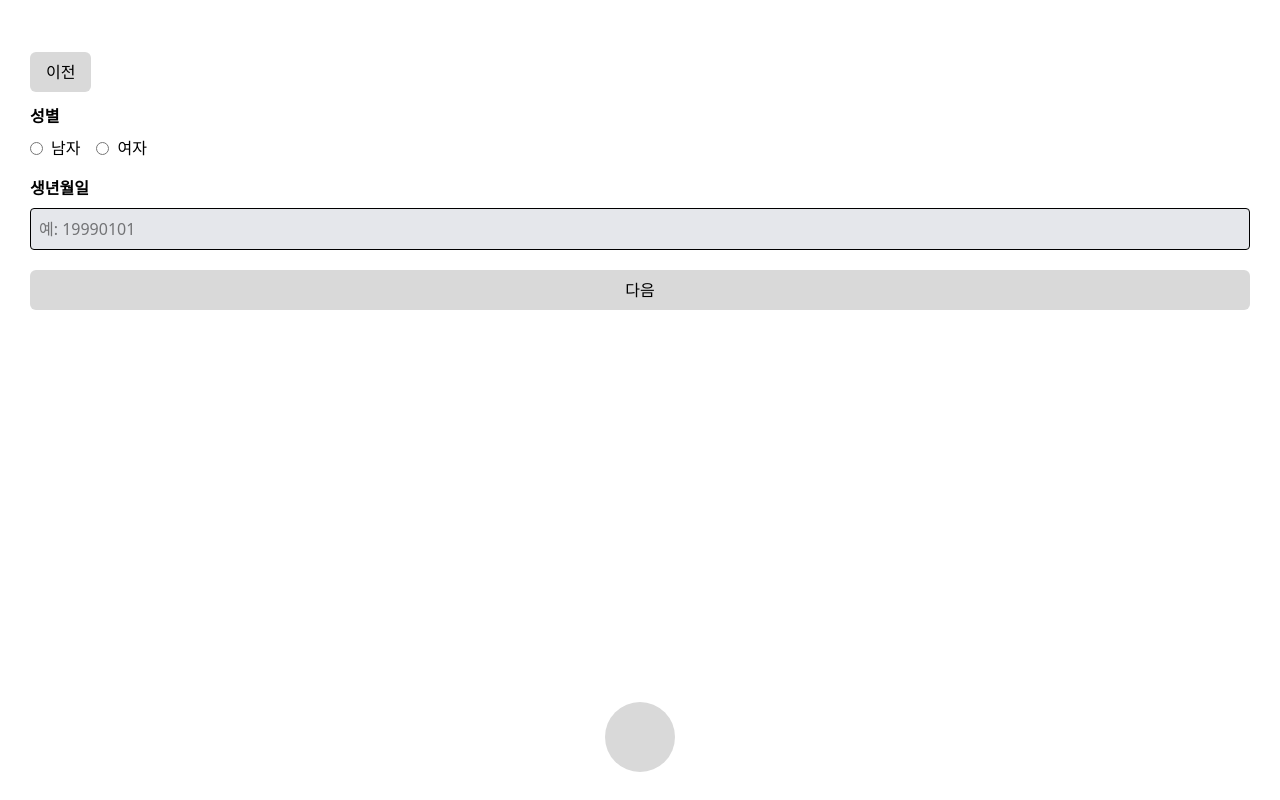
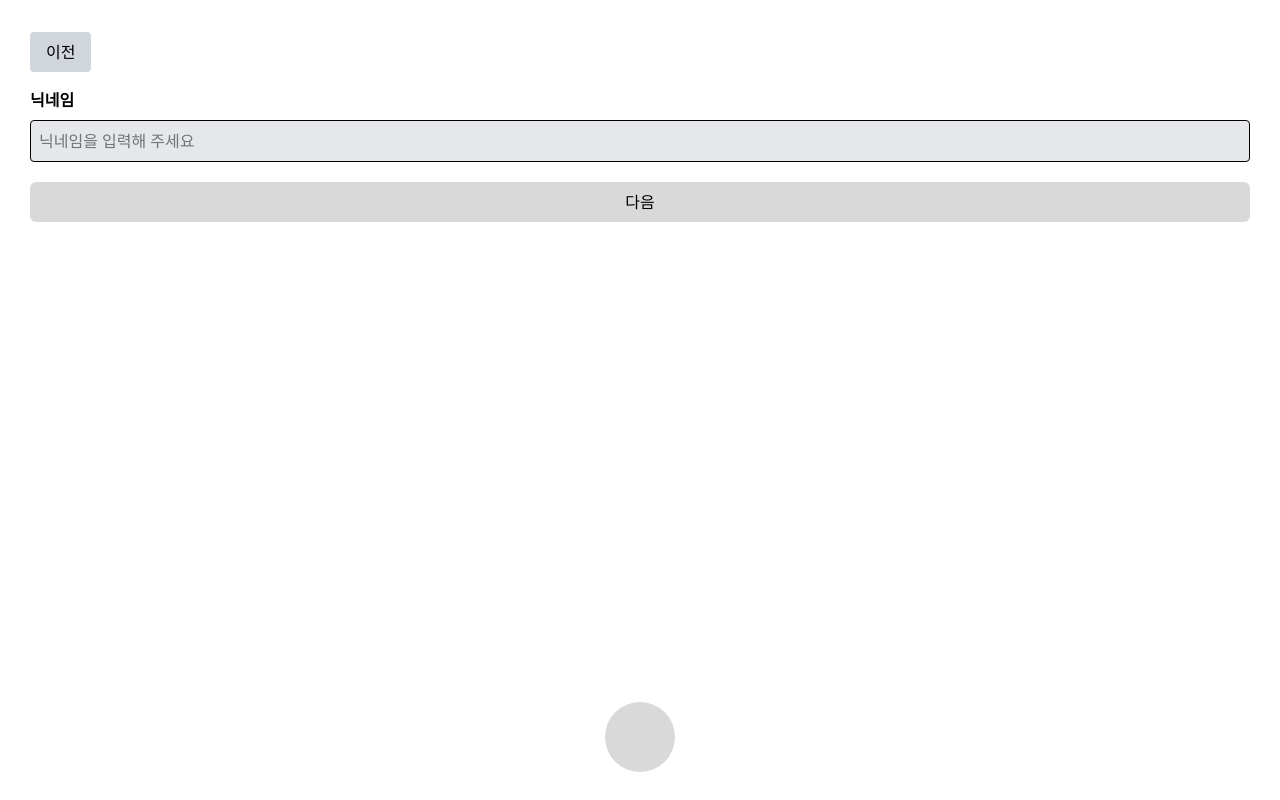
Before and after one commit to kdt-ful-class-three-group/poop, a React (Vite) app in the folder client/: page /RegisterMain in a window 1280 px wide. Built offline with nearby package versions, Linux system fonts and the light colour scheme.

Commit message:
닉네임 페이지 컴포넌트화 후 가져옴

```diff
--- /dev/null
+++ b/client/src/components/RegisterNickname.jsx
@@ -0,0 +1,23 @@
+// RegisterBirth.jsx
+import React from "react";
+
+const RegisterNickname = () => {
+  return (
+    <div>
+      <button className="mb-4 px-4 py-2 bg-gray-300 rounded">이전</button>
+      {/* 2. 생년월일 */}
+      <div className="mb-4">
+        <label className="block font-bold mb-2">닉네임</label>
+        <input
+          type="text"
+          name="birthdate"
+          placeholder="닉네임을 입력해 주세요"
+          maxLength="8"
+          className="w-full p-2 border rounded bg-gray-200"
+        />
+      </div>
+    </div>
+  );
+};
+
+export default RegisterNickname;
--- a/client/src/pages/RegisterMain.jsx
+++ b/client/src/pages/RegisterMain.jsx
@@ -4,6 +4,7 @@ import Terms from '../components/Terms';
 import Register from "../components/Register";
 import RegisterEmail from '../components/RegisterEmail';
 import RegisterBirth from "../components/RegisterBirth";
+import RegisterNickname from "../components/RegisterNickname";
 
 function RegisterMain() {
   return (
@@ -18,11 +19,13 @@ function RegisterMain() {
         <Button text='이전' colorClass={'bg-[#D9D9D9] flex justify-center rounded-[3px] p-2 mt-5'}/>
         {<RegisterEmail/>}
       </div>
-      <div className="">
+      <div className="hidden">
         <Button text='이전' colorClass={'bg-[#D9D9D9] flex justify-center rounded-[3px] p-2 mt-5'}/>
         {<RegisterBirth/>}
       </div>
-      <div className=""></div>
+      <div className="">
+        {<RegisterNickname/>}
+      </div>
       <Button text='다음' colorClass={'bg-[#D9D9D9] flex w-full justify-center rounded-[3px] p-2 mt-5'}/>
     </div>
   );
```
